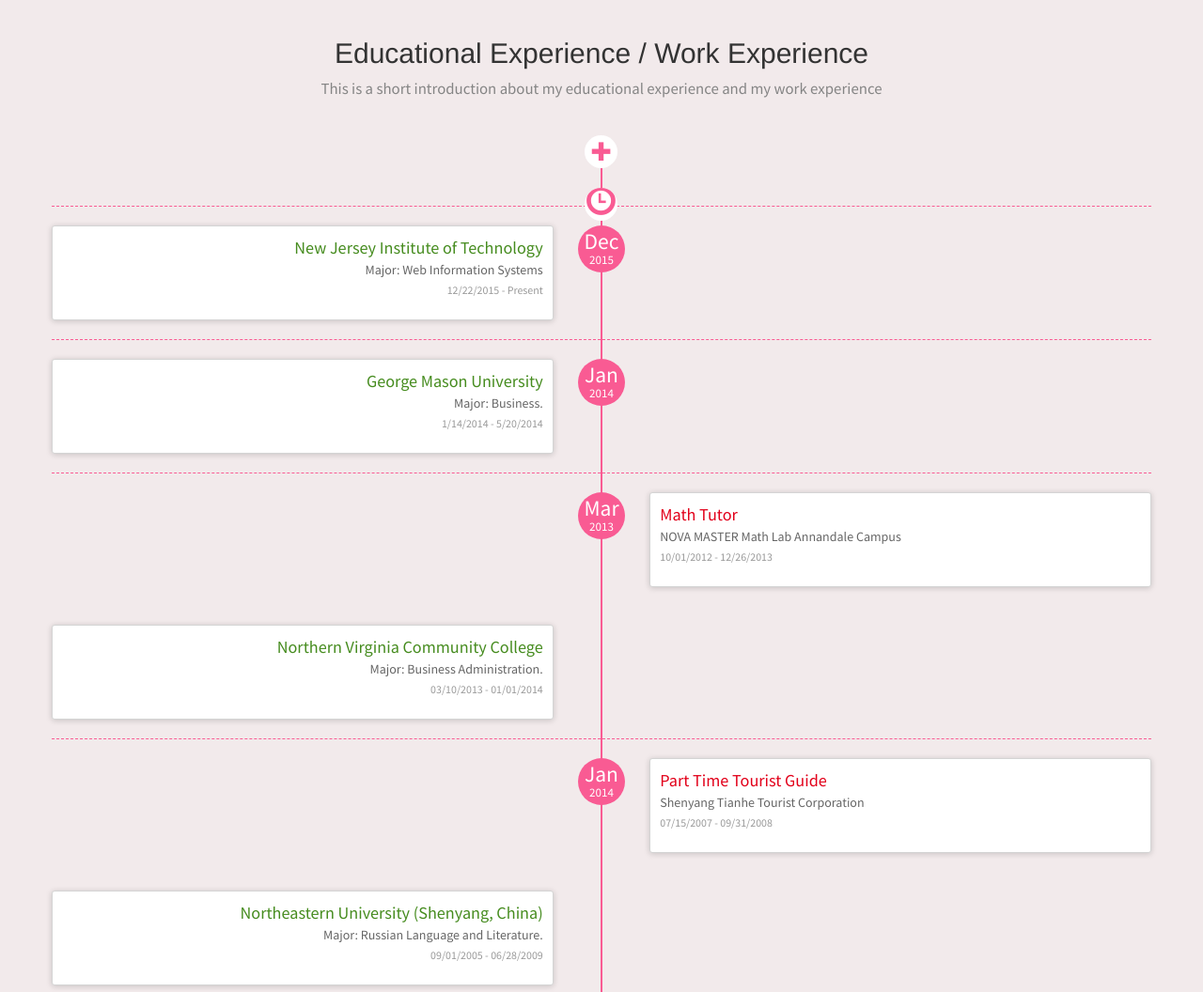
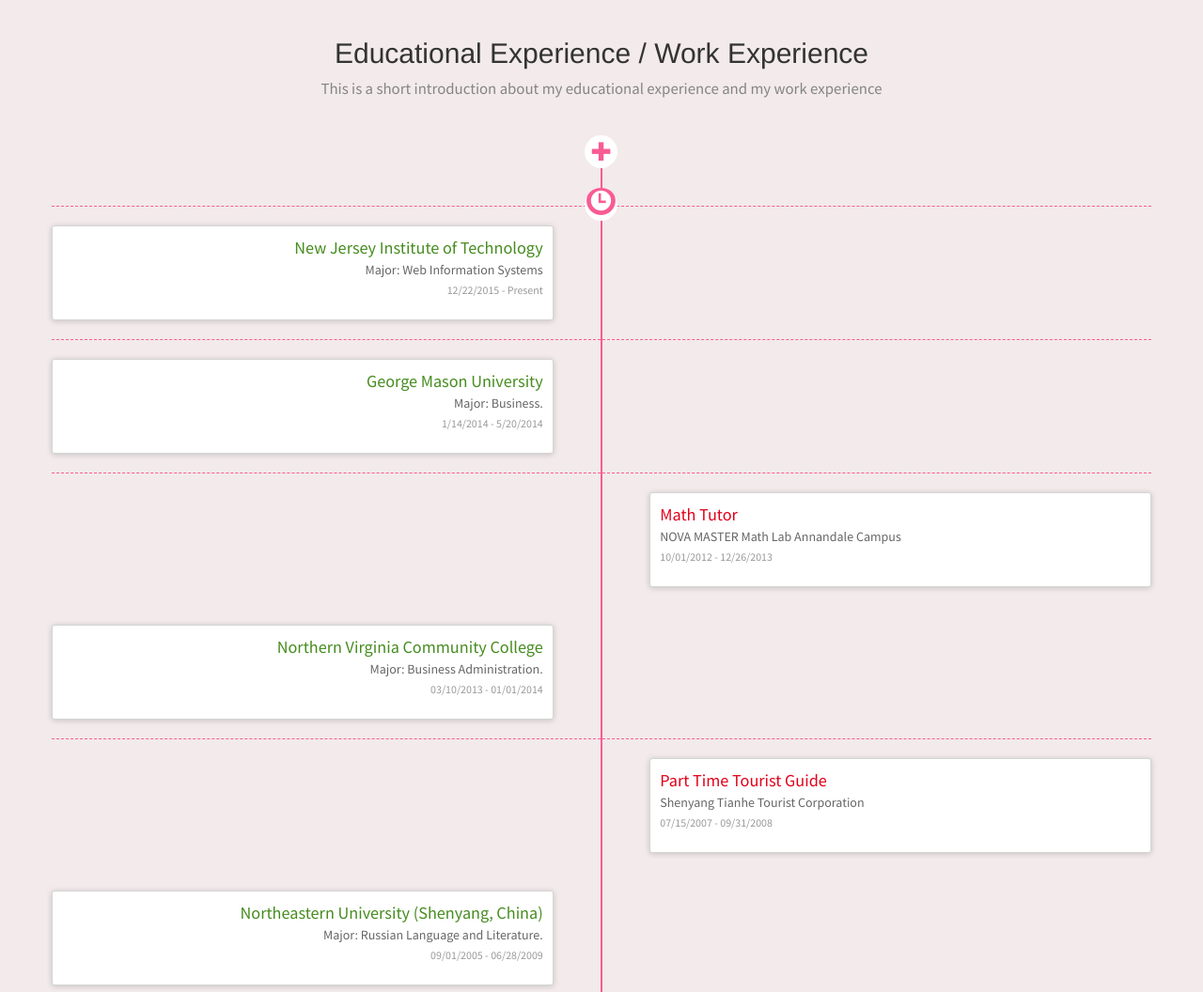
Before and after one commit to MeilinLu/is219s16MeilinLu-P1, a PHP site: page / in a window 1280 px wide. Shown: the part 1682-2738 px from the top of the page at 94% size. Run offline with PHP 8.4, Linux system fonts and the light colour scheme.

Commit message:
update php file

```diff
--- a/index.php
+++ b/index.php
@@ -263,7 +263,8 @@
                 <h2>Educational Experience / Work Experience</h2>
                 <p>This is a short introduction about my educational experience and my work experience</p>
             </div>
-            <div id="timeline"><div class="row timeline-movement timeline-movement-top">
+            <div id="timeline">
+              <div class="row timeline-movement timeline-movement-top">
                   <div class="timeline-badge timeline-future-movement">
                       <a href="#">
                       <span class="glyphicon glyphicon-plus"></span>
@@ -275,14 +276,11 @@
                       </a>
                   </div>
               </div>
-    <div class="row timeline-movement">
-
-        <div class="timeline-badge">
+              <div class="row timeline-movement" >
+                  <!--div class="timeline-badge">
                   <span class="timeline-balloon-date-day">Dec</span>
                   <span class="timeline-balloon-date-month">2015</span>
-        </div>
-
-
+                </div-->
                   <div class="col-sm-6  timeline-item">
                     <div class="row">
                         <div class="col-sm-11">
@@ -296,30 +294,15 @@
                         </div>
                     </div>
                   </div>
-
-        <!--div class="col-sm-6  timeline-item">
-            <div class="row">
-                <div class="col-sm-offset-1 col-sm-11">
-                    <div class="timeline-panel debits">
-                        <ul class="timeline-panel-ul">
-                            <li><span class="importo">Mussum ipsum cacilds</span></li>
-                            <li><span class="causale">Lorem ipsum dolor sit amet, consectetur adipiscing elit. </span> </li>
-                            <li><p><small class="text-muted"> 18/02/2014 - Present</small></p> </li>
-                        </ul>
-                    </div>
-
-                </div>
-            </div>
-        </div-->
               </div>
 
     <!--due -->
 
       <div class="row timeline-movement">
-          <div class="timeline-badge">
+          <!--div class="timeline-badge">
               <span class="timeline-balloon-date-day">Jan</span>
               <span class="timeline-balloon-date-month">2014</span>
-          </div>
+          </div-->
         <div class="col-sm-6  timeline-item">
             <div class="row">
                 <div class="col-sm-11">
@@ -336,10 +319,10 @@
     </div>
     <!--due -->
     <div class="row timeline-movement">
-        <div class="timeline-badge">
+        <!--div class="timeline-badge">
             <span class="timeline-balloon-date-day">Mar</span>
             <span class="timeline-balloon-date-month">2013</span>
-        </div>
+        </div-->
 
         <div class="col-sm-offset-6 col-sm-6  timeline-item">
             <div class="row">
@@ -372,10 +355,10 @@
     </div>
     <!--due -->
     <div class="row timeline-movement">
-        <div class="timeline-badge">
+        <!--div class="timeline-badge">
             <span class="timeline-balloon-date-day">Jan</span>
             <span class="timeline-balloon-date-month">2014</span>
-        </div>
+        </div-->
 
         <div class="col-sm-offset-6 col-sm-6  timeline-item">
             <div class="row">
@@ -435,7 +418,6 @@
                 <div class="col-md-12">
                     <div class="row">
                         <div class="portfolio-items isotopeWrapper clearfix" id="3">
-
                             <article class="col-sm-4 isotopeItem webdesign">
                                 <div class="portfolio-item">
                                     <img src="images/portfolio/img1.jpg" alt="" />
```
Lines whose indentation alone changed are shown as unchanged.
